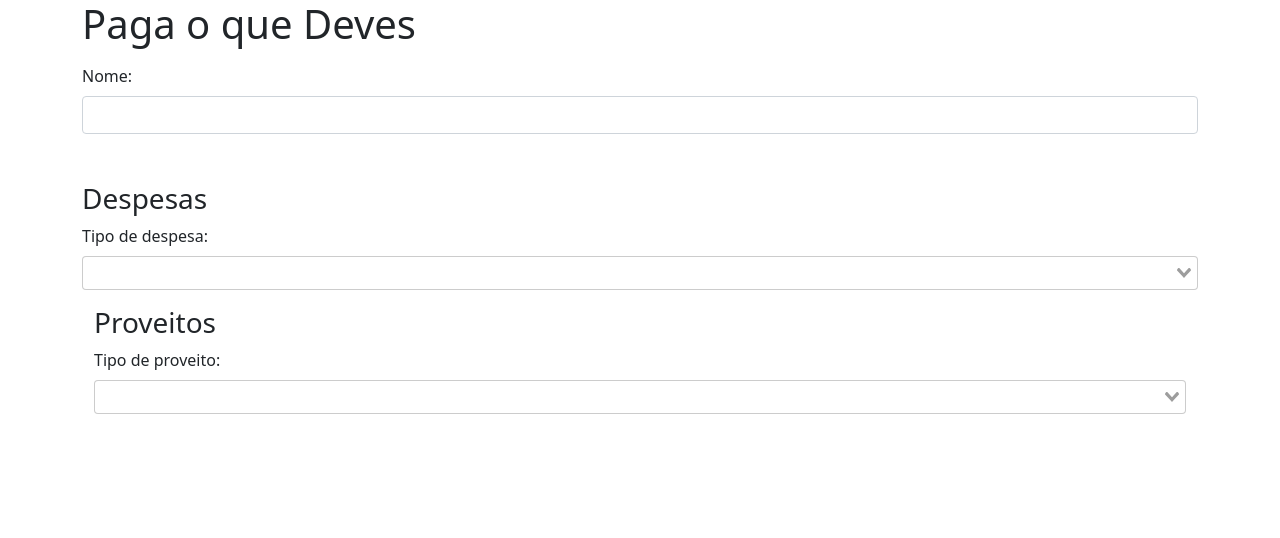
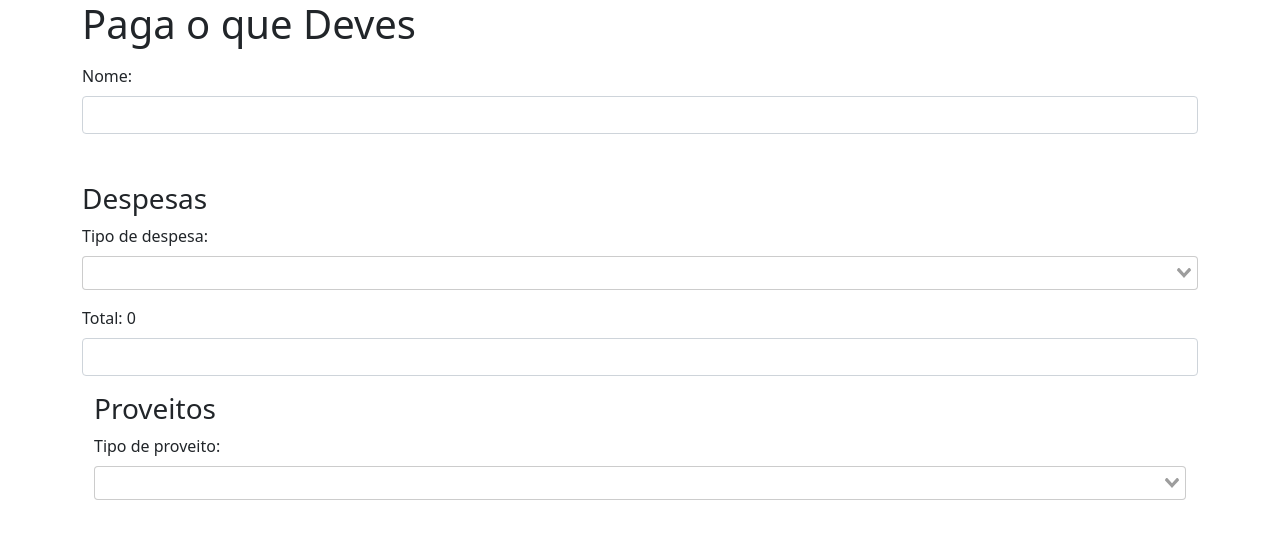
Before and after one commit to CristianaCostaPereira/Pay_What_You_Owe, a Vue app in the folder pay-what-you-owe/: page / in a window 1280 px wide. Shown: the top 538 px of the page. Built offline with nearby package versions, Linux system fonts and the light colour scheme; what vue-sweetalert2 would draw is missing.

Commit message:
Total expensive display added

```diff
--- a/pay-what-you-owe/src/components/Expense.vue
+++ b/pay-what-you-owe/src/components/Expense.vue
@@ -103,15 +103,23 @@
         :key="expense.id">
 
         {{ expense.name }}: {{ expense.type + ' com valor pendente de '}} {{ expense.value + '€'}}
+      </div>
 
-        <button
-          @click="totalExpenseByType()"
-          type="submit"
-          class="btn btn-primary">
+      <div class="mb-3">
+            <label
+              for="total"
+              class="form-label">
 
-          Total
-        </button>
-      </div>
+              Total: {{ totalDepts }}
+            </label>
+
+            <div class="input-group mb-3">
+              <input
+                id="total"
+                type="number"
+                class="form-control">
+            </div>
+          </div>
 
 
       <Income />
@@ -134,8 +142,7 @@ export default {
         type: null,
         description: '',
         value: '',
-        date: '',
-        total: ''
+        date: ''
       },
 
       expenses: [],
@@ -174,6 +181,18 @@ export default {
     }
   },
 
+  computed: {
+    totalDepts () {
+      let a = this.types.map(a => a.totalExpense);
+      let sumExpenses = 0
+      for(let i = 0; i< a.length; i++) {
+        sumExpenses += a[i]
+      }
+      return sumExpenses
+    }
+
+  },
+
   methods: {
     addExpensive() {
       let newExpense = {
@@ -188,7 +207,6 @@ export default {
       this.expenses.push(newExpense)
 
       for (let i = 0; i < this.types.length; i++) {
-
         if (this.types[i].id === this.expense.type.id) {
           this.types[i].totalExpense += this.expense.value
         }
@@ -204,10 +222,6 @@ export default {
         value: '',
         date: ''
       }
-    },
-
-    totalExpenseByType() {
-      this.expenses.value = this.totalExpense
     }
   }
 }
```
